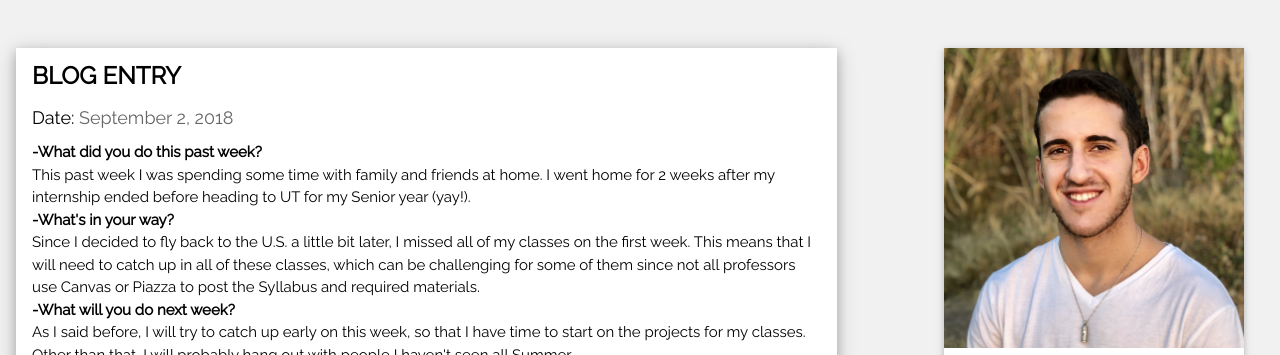
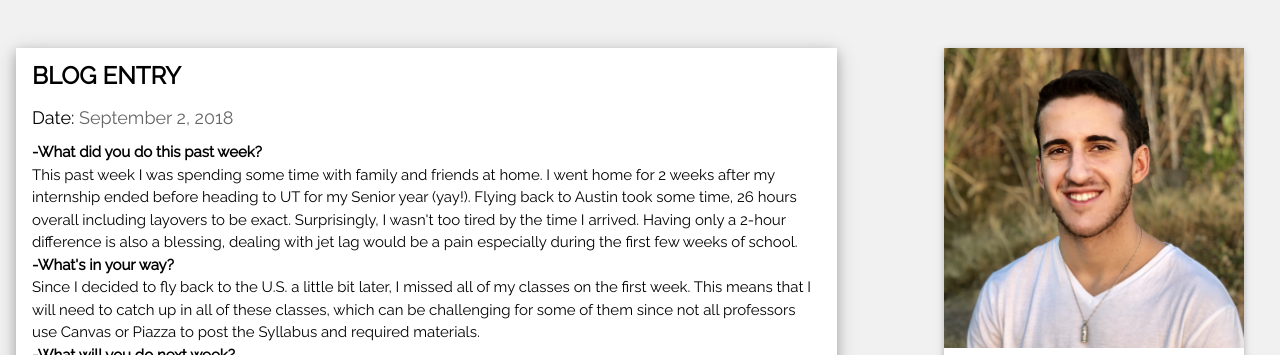
Before and after one commit to UrielKugelmass/UrielKugelmass.github.io, a website: page cs373/week1/index.html in a window 1280 px wide. Shown: the part 106-461 px from the top of the page. Drawn offline with nearby package versions, Linux system fonts and the light colour scheme.

Commit message:
Added weekly post

```diff
--- a/cs373/week1/index.html
+++ b/cs373/week1/index.html
@@ -33,7 +33,7 @@
 
                                                                                         <b>-What did you do this past week?</b><br>
 
-                                                                                        This past week I was spending some time with family and friends at home. I went home for 2 weeks after my internship ended before heading to UT for my Senior year (yay!).
+                                                                                        This past week I was spending some time with family and friends at home. I went home for 2 weeks after my internship ended before heading to UT for my Senior year (yay!). Flying back to Austin took some time, 26 hours overall including layovers to be exact. Surprisingly, I wasn't too tired by the time I arrived. Having only a 2-hour difference is also a blessing, dealing with jet lag would be a pain especially during the first few weeks of school.
                                                                                         <br>
                                                                                         <b>-What's in your way?</b>
                                                                                         <br>
@@ -41,7 +41,7 @@
                                                                                         <br>
                                                                                         <b>-What will you do next week?</b>
                                                                                         <br>
-                                                                                        As I said before, I will try to catch up early on this week, so that I have time to start on the projects for my classes. Other than that, I will probably hang out with people I haven't seen all Summer.
+                                                                                        As I said before, I will try to catch up early on this week, so that I have time to start on the projects for my classes. Other than that, I will probably hang out with people I haven't seen all Summer. Finally, I will probably do some meal prep since I love cooking and I plan on eating healthy this year.
                                                                                         <br>
                                                                                         <b>-What are your expectations of the class?</b>
                                                                                         <br>
```
